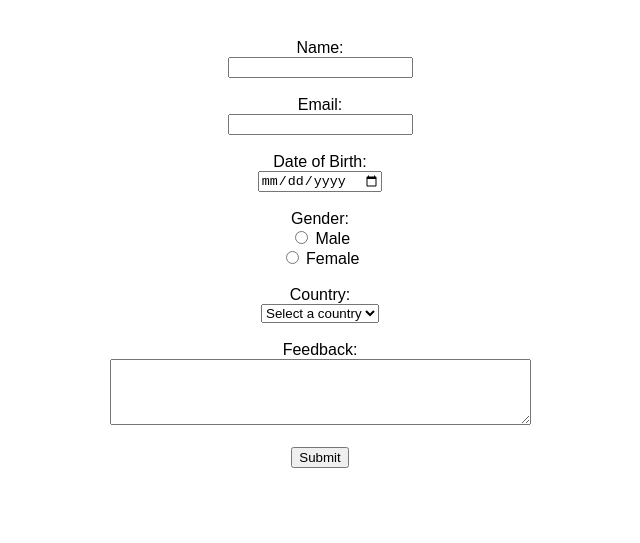
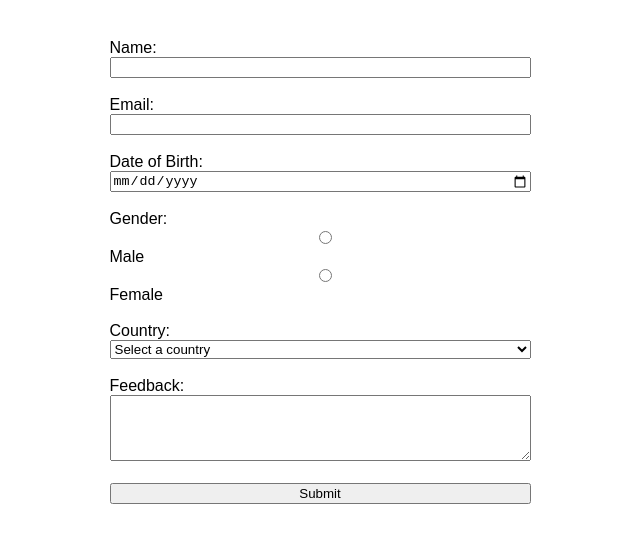
Before and after one commit to kaniadhea/170_ExeDua.github.io, a plain HTML site: page survey.html in a window 1280 px wide. Shown: the part 61-604 px from the top of the page, without its empty margins (320-960 px from the left). Drawn offline with Linux system fonts and the light colour scheme.

Commit message:
untuk mengatur gaya elemen-elemen

```diff
--- a/styles.css
+++ b/styles.css
@@ -6,4 +6,10 @@ body{
 form {
     display: inline-block;
     margin-top: 20px;
+    text-align: left;
 }
+
+input, textarea, select{
+    width: 100%;
+    box-sizing: border-box;
+}
```
